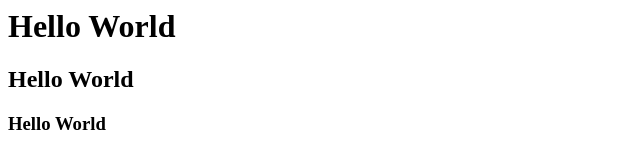
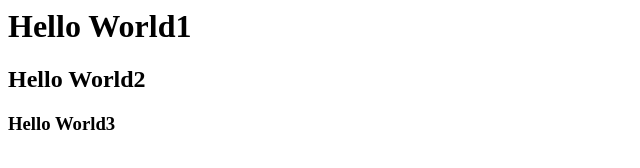
Before and after one commit to DolceJ0Lly/LinkInBio, a plain HTML site: page index.html in a window 1280 px wide. Shown: the full height of the page, 0-640 px from the left. Drawn offline with Linux system fonts and the light colour scheme.

Commit message:
Update index.html

```diff
--- a/index.html
+++ b/index.html
@@ -1,3 +1,3 @@
-<h1>Hello World</h1>
-<h2>Hello World</h2>
-<h3>Hello World</h3>
+<h1>Hello World1</h1>
+<h2>Hello World2</h2>
+<h3>Hello World3</h3>
```
